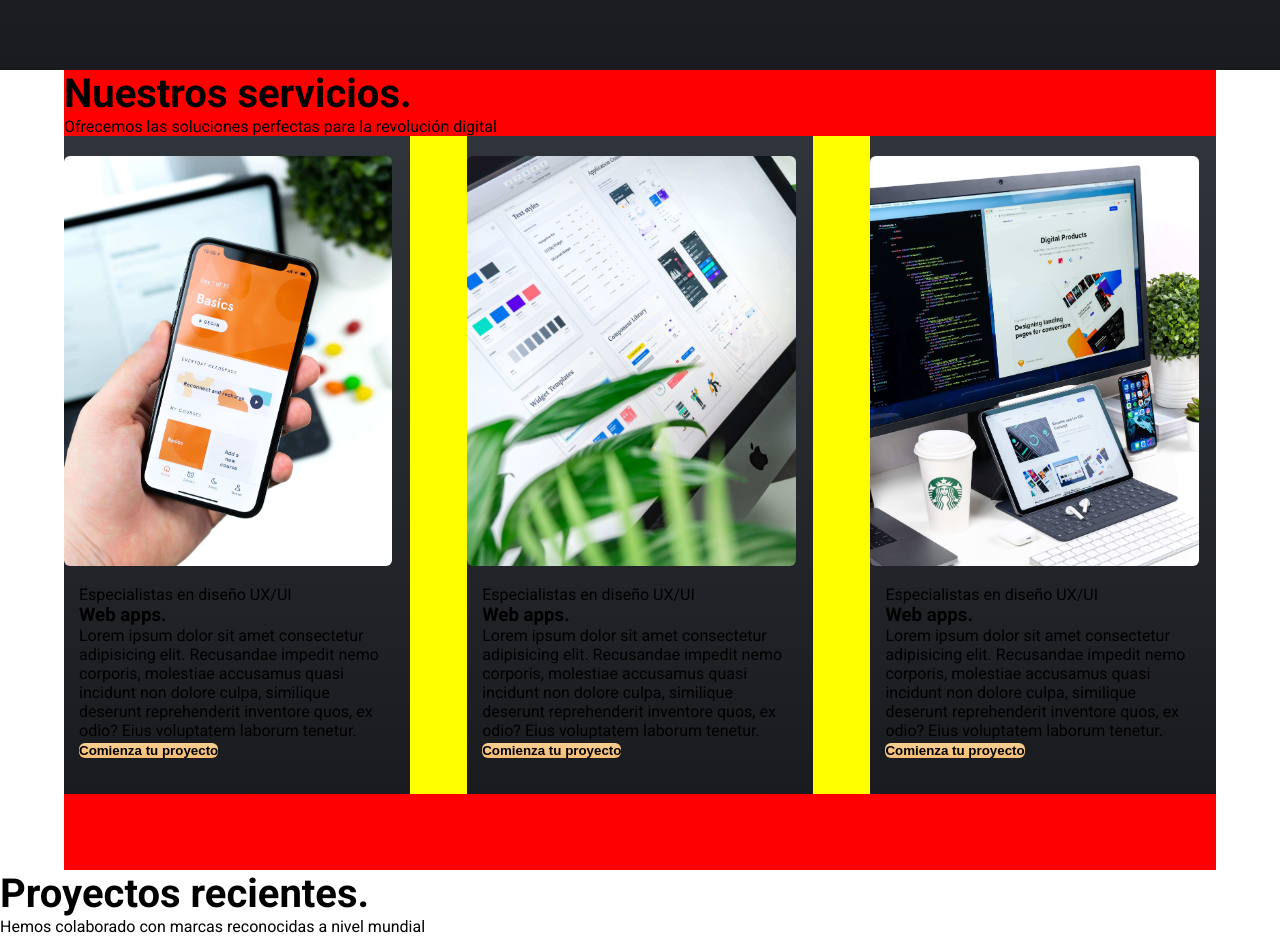
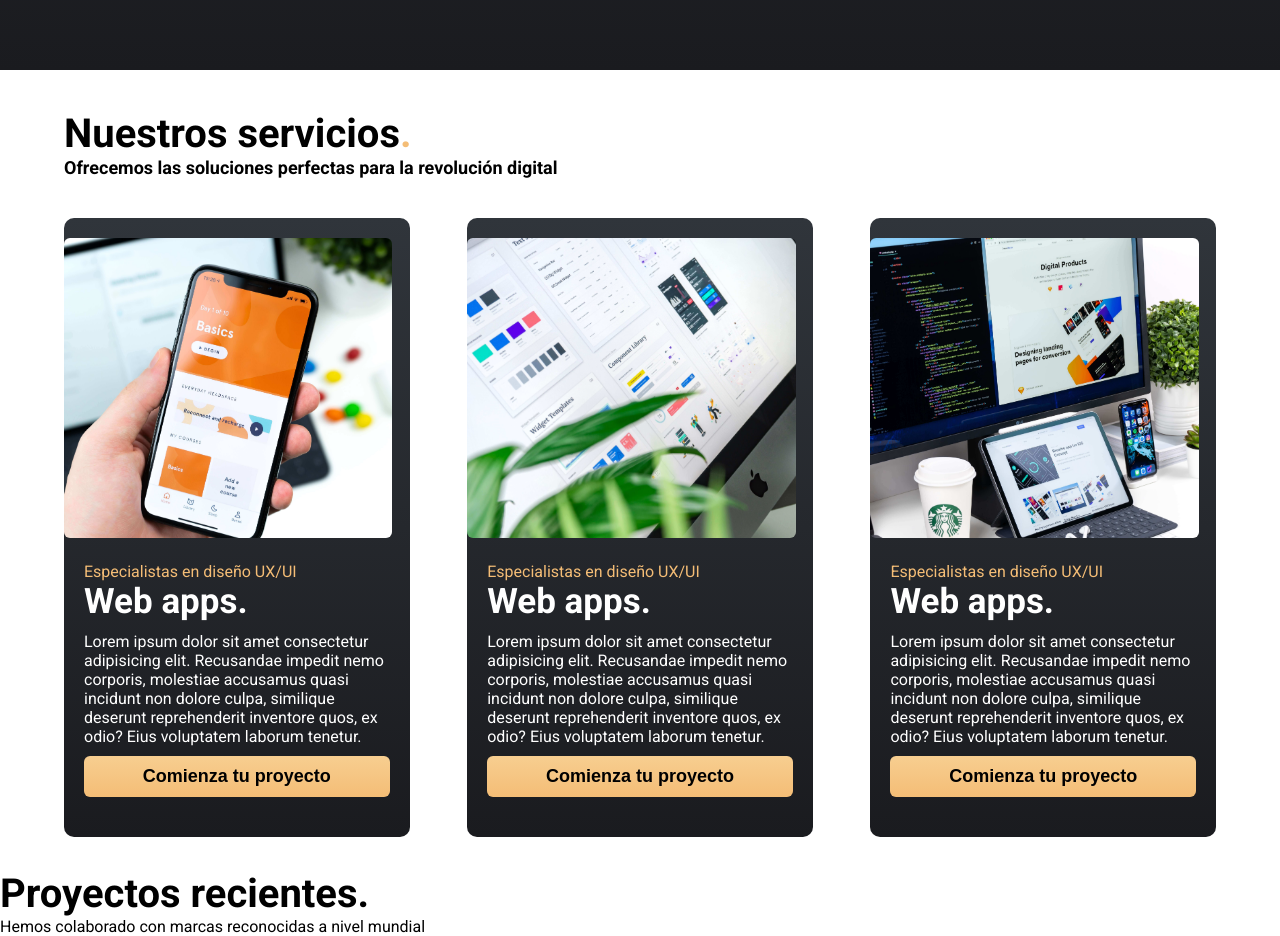
Before and after one commit to Claratj/web_design_recreation_html_css, a plain HTML site: page index.html in a window 1280 px wide. Shown: the part 800-1736 px from the top of the page. Drawn offline with Linux system fonts and the light colour scheme.

Commit message:
Actualización ejercicio

```diff
--- a/assets/css/style.css
+++ b/assets/css/style.css
@@ -16,7 +16,7 @@
     box-sizing: border-box;
 }
 .y-font {
-    color: #DEBB83;
+    color: var(--gold1);
 }
 
 body {
@@ -30,6 +30,11 @@ button {
     border-radius: 6px;
     border: none;
     font-weight: 600;
+}
+
+.sub-cabecera-seccion {
+    font-weight: 600;
+    font-size: 18px;
 }
 
 /* Header */
@@ -98,6 +103,9 @@ h1 {
     font-weight: 300;
 
 }
+h3 {
+    font-size: 35px;
+}
 .best-experience-button {
    font-size: 16px;
    padding: 14px 40px;
@@ -105,8 +113,7 @@ h1 {
 }
 
 .tablet {
-    max-height: 90vh;
-    object-fit: cover;
+    max-height: 65%;
     padding: 0 100px 0;
 
 }
@@ -114,35 +121,95 @@ h1 {
 /* Contenido intermedio */
 
 main {
-    background-color: red;
+    background-color: ;
     width: 90%;
     margin: auto;
     height: 100vh;
 
 }
+.cabecera {
+    padding: 40px 0;
+}
+.subtitulo-tarjeta {
+    color: var(--gold1);
+}
 .contenedor-servicios {
-    background-color: yellow;
+    background-color: var(--gray);
     display: flex;
+    flex-wrap: wrap;
     justify-content: space-between;
     align-items: center;
+
 }
 .tarjetas-servicios {
     background: linear-gradient(180deg, var(--black2) 0%, var(--black1) 100%);
     width: 30%;
+    padding: 20px 0;
+    border-radius: 10px;
     overflow: hidden;
-    padding: 20px 0;
+    max-height: 40%;
+
 }
 .img-servicios {
+    /* position: absolute; */
     object-fit: cover;
     width: 95%;
+    height: 300px;
     border-radius: 6px;
+
 }
 .tarjeta-descripcion {
-    padding: 15px;
+    padding: 20px;
+    color: white;
+
+}
+.caja-boton {
+    display: flex;
+    justify-content: center;
 }
 
 h2 {
     font-size: 40px;
     font-weight: 600;
 }
+
+.info-articulos {
+    padding: 10px 0;
+}
+.boton-servicios {
+    width: 100%;
+    padding: 10px 24px;
+    font-weight: 600;
+    font-size: 18px;
+}
 /* Sección servicios */
+
+
+
+/* medias query */
+
+@media (max-width: 500px) {
+    .third-header {
+        display: flex;
+        flex-wrap: wrap;
+        flex-direction: column-reverse;
+    }
+    .contenedor-servicios {
+        display: flex;
+        flex-wrap: wrap;
+    }
+}
+
+
+
+@media (max-width: 700px) {
+    .third-header {
+        display: flex;
+        flex-wrap: wrap;
+        flex-direction: column-reverse;
+    }
+}
+
+@media (max-width: 900px) {
+
+}
--- a/index.html
+++ b/index.html
@@ -36,37 +36,44 @@
 
     <main>
         <div class="cabecera">
-            <h2>Nuestros servicios.</h2>
-            <p>Ofrecemos las soluciones perfectas para la revolución digital</p>
+            <h2>Nuestros servicios<span class="y-font">.</span></h2>
+            <p class="sub-cabecera-seccion">Ofrecemos las soluciones perfectas para la revolución digital</p>
         </div>
         <section class="contenedor-servicios">
             <article class="tarjetas-servicios">
 
                 <img class="img-servicios" src="assets/img/image2.jpg" alt="">
                 <div class="tarjeta-descripcion">
-                        <p>Especialistas en diseño UX/UI</p>
+                        <p class="subtitulo-tarjeta">Especialistas en diseño UX/UI</p>
                         <h3>Web apps.</h3>
-                        <p>Lorem ipsum dolor sit amet consectetur adipisicing elit. Recusandae impedit nemo corporis, molestiae accusamus quasi incidunt non dolore culpa, similique deserunt reprehenderit inventore quos, ex odio? Eius voluptatem laborum tenetur.</p>
-                        <button>Comienza tu proyecto</button>
+                        <p class="info-articulos">Lorem ipsum dolor sit amet consectetur adipisicing elit. Recusandae impedit nemo corporis, molestiae accusamus quasi incidunt non dolore culpa, similique deserunt reprehenderit inventore quos, ex odio? Eius voluptatem laborum tenetur.</p>
+                        <div class="caja-boton">
+                            <button class="boton-servicios">Comienza tu proyecto</button>
+                        </div>
                 </div>
             </article>
             <article class="tarjetas-servicios">
                     <img class="img-servicios" src="assets/img/image1.jpg" alt="">
                     <div class="tarjeta-descripcion">
-                        <p>Especialistas en diseño UX/UI</p>
+                        <p class="subtitulo-tarjeta">Especialistas en diseño UX/UI</p>
                         <h3>Web apps.</h3>
-                        <p>Lorem ipsum dolor sit amet consectetur adipisicing elit. Recusandae impedit nemo corporis, molestiae accusamus quasi incidunt non dolore culpa, similique deserunt reprehenderit inventore quos, ex odio? Eius voluptatem laborum tenetur.</p>
-                        <button>Comienza tu proyecto</button>
+                        <p class="info-articulos">Lorem ipsum dolor sit amet consectetur adipisicing elit. Recusandae impedit nemo corporis, molestiae accusamus quasi incidunt non dolore culpa, similique deserunt reprehenderit inventore quos, ex odio? Eius voluptatem laborum tenetur.</p>
+                        <div class="caja-boton">
+                            <button class="boton-servicios">Comienza tu proyecto</button>
+                        </div>
                 </div>
             </article>
             <article class="tarjetas-servicios">
 
                     <img class="img-servicios" src="assets/img/image3.jpg" alt="">
                     <div class="tarjeta-descripcion">
-                        <p>Especialistas en diseño UX/UI</p>
+                        <p class="subtitulo-tarjeta">Especialistas en diseño UX/UI</p>
                         <h3>Web apps.</h3>
-                        <p>Lorem ipsum dolor sit amet consectetur adipisicing elit. Recusandae impedit nemo corporis, molestiae accusamus quasi incidunt non dolore culpa, similique deserunt reprehenderit inventore quos, ex odio? Eius voluptatem laborum tenetur.</p>
-                        <button>Comienza tu proyecto</button>
+                        <p class="info-articulos" >Lorem ipsum dolor sit amet consectetur adipisicing elit. Recusandae impedit nemo corporis, molestiae accusamus quasi incidunt non dolore culpa, similique deserunt reprehenderit inventore quos, ex odio? Eius voluptatem laborum tenetur.</p>
+                        <div class="caja-boton">
+                            <button class="boton-servicios">Comienza tu proyecto</button>
+                        </div>
+
                 </div>
             </article>
         </section>
```
